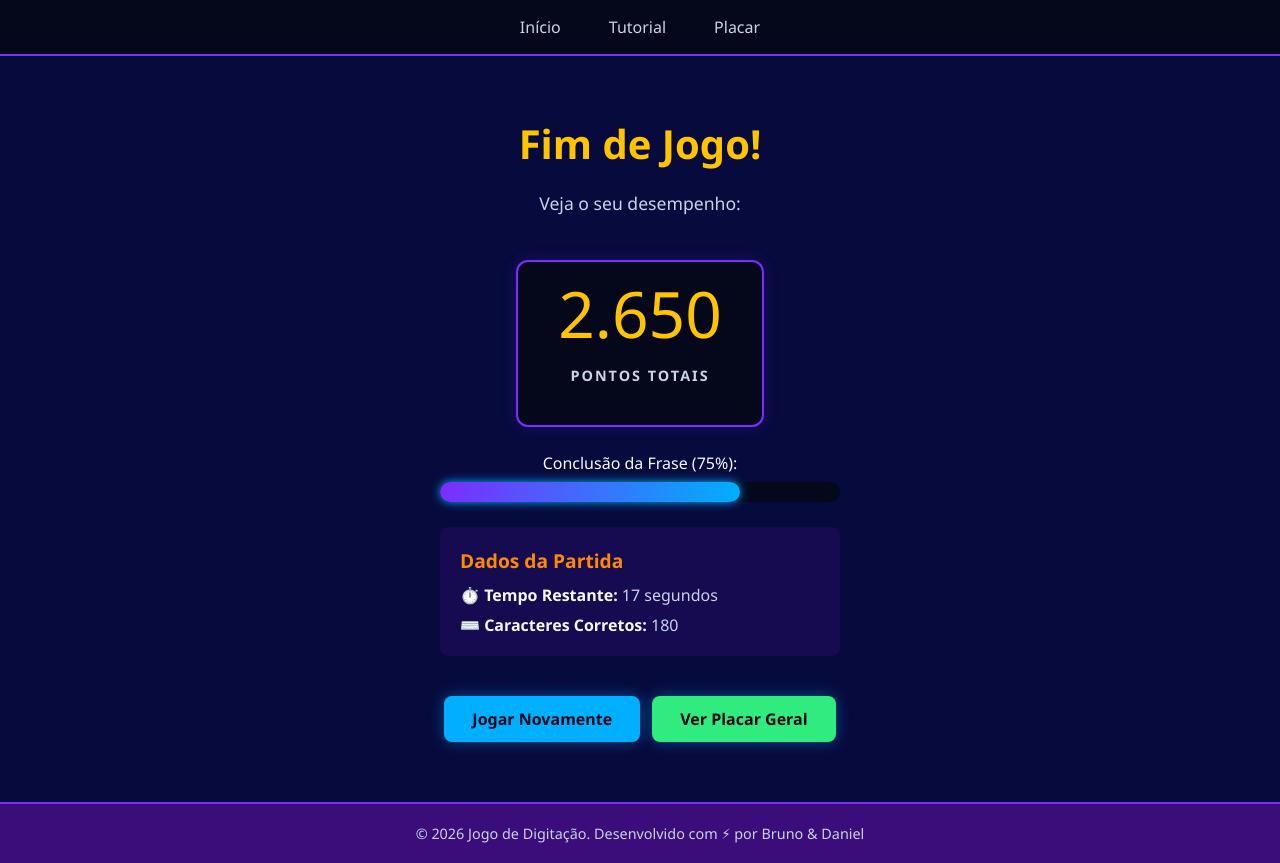
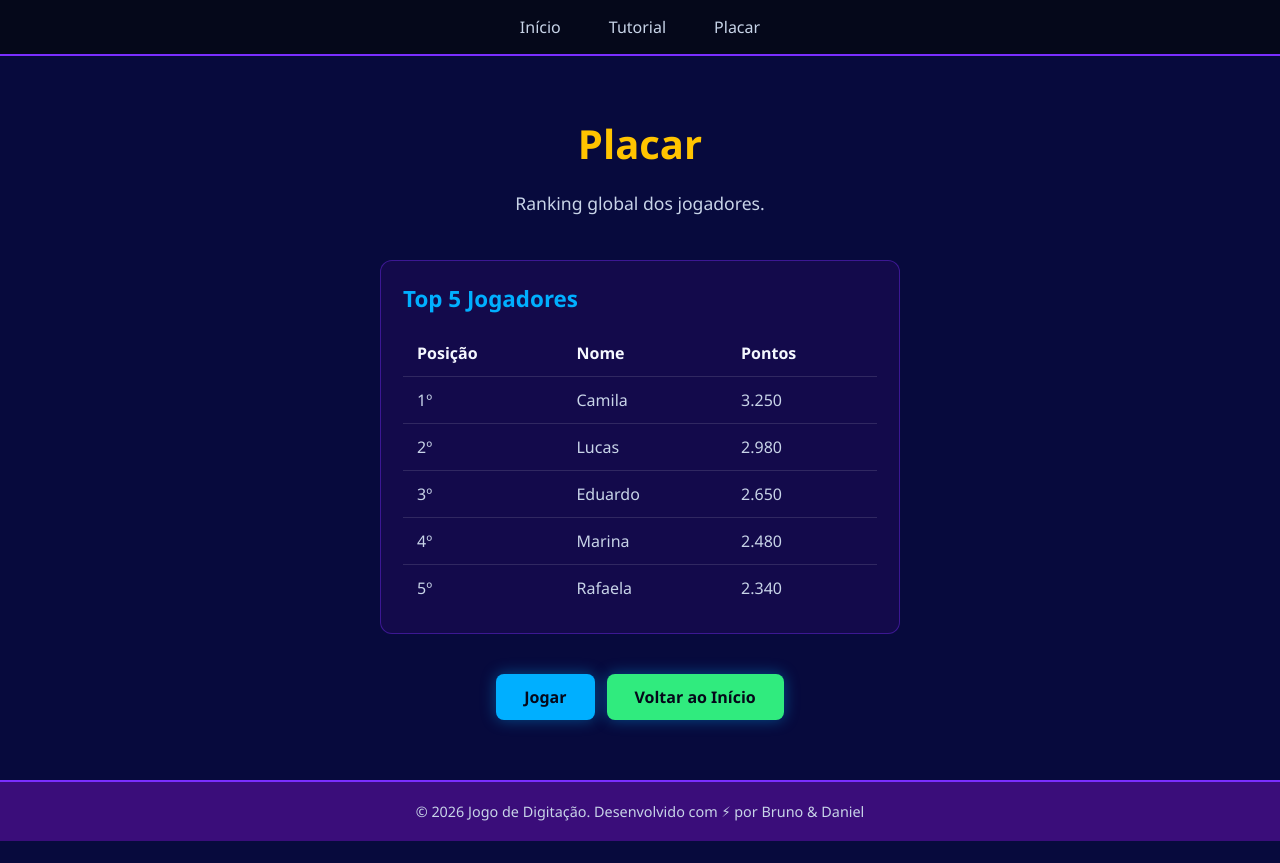
Before and after one commit to dbarrosodev/projeto-ifpa-jogo-digitacao, a website: page telas/placar.html in a window 1280 px wide. After the commit the page ends 841 px from the top, so only its background shows below. Drawn offline with Linux system fonts and the light colour scheme.

Commit message:
feat: adicionar botão de resultados e melhorar tela de placar
- adiciona link “Ver Resultados” na página inicial
- atualiza placar.html para exibir ranking global em tabela
- inclui estilos de layout para o placar geral em style.css

```diff
--- a/styles/style.css
+++ b/styles/style.css
@@ -370,6 +370,47 @@ progress::-webkit-progress-value {
   color: var(--txt-principal);
 }
 
+.placar-geral-container {
+  width: 100%;
+  max-width: 520px;
+  padding: 22px;
+  border-radius: 12px;
+  background-color: rgba(58, 13, 122, 0.25);
+  border: 1px solid rgba(122, 46, 255, 0.4);
+  text-align: left;
+}
+
+.placar-geral-container h2 {
+  margin-bottom: 16px;
+  font-size: 1.4rem;
+  color: var(--neon-azul);
+}
+
+.tabela-placar {
+  width: 100%;
+  border-collapse: collapse;
+}
+
+.tabela-placar th,
+.tabela-placar td {
+  padding: 12px 14px;
+  border-bottom: 1px solid rgba(255, 255, 255, 0.12);
+}
+
+.tabela-placar th {
+  color: var(--txt-principal);
+  text-align: left;
+  font-weight: 700;
+}
+
+.tabela-placar td {
+  color: var(--txt-secundario);
+}
+
+.tabela-placar tr:last-child td {
+  border-bottom: none;
+}
+
 .acoes-placar {
   display: flex;
   flex-wrap: wrap;
--- a/telas/placar.html
+++ b/telas/placar.html
@@ -19,34 +19,52 @@
     <main class="conteudo">
       <div class="caixa-placar">
 
-        <h1>Fim de Jogo!</h1>
-        <p class="subtitulo-placar">Veja o seu desempenho:</p>
+        <h1>Placar</h1>
+        <p class="subtitulo-placar">Ranking global dos jogadores.</p>
 
-        <!-- Pontuação Principal -->
-        <section class="pontuacao-container">
-          <p class="pontos-grandes">2.650</p>
-          <p class="pontos-label">PONTOS TOTAIS</p>
+        <section class="placar-geral-container">
+          <h2>Top 5 Jogadores</h2>
+          <table class="tabela-placar">
+            <thead>
+              <tr>
+                <th>Posição</th>
+                <th>Nome</th>
+                <th>Pontos</th>
+              </tr>
+            </thead>
+            <tbody>
+              <tr>
+                <td>1º</td>
+                <td>Camila</td>
+                <td>3.250</td>
+              </tr>
+              <tr>
+                <td>2º</td>
+                <td>Lucas</td>
+                <td>2.980</td>
+              </tr>
+              <tr>
+                <td>3º</td>
+                <td>Eduardo</td>
+                <td>2.650</td>
+              </tr>
+              <tr>
+                <td>4º</td>
+                <td>Marina</td>
+                <td>2.480</td>
+              </tr>
+              <tr>
+                <td>5º</td>
+                <td>Rafaela</td>
+                <td>2.340</td>
+              </tr>
+            </tbody>
+          </table>
         </section>
 
-        <!-- Barra de Progresso da Frase -->
-        <section class="progresso-container">
-          <label for="progresso-frase">Conclusão da Frase (75%):</label>
-          <progress id="progresso-frase" max="100" value="75">75%</progress>
-        </section>
-
-        <!-- Detalhes da Partida -->
-        <section class="detalhes-container">
-          <h3>Dados da Partida</h3>
-          <ul>
-            <li>⏱️ <strong>Tempo Restante:</strong> 17 segundos</li>
-            <li>⌨️ <strong>Caracteres Corretos:</strong> 180</li>
-          </ul>
-        </section>
-
-        <!-- Ações -->
         <nav class="acoes-placar">
-          <a href="/telas/jogo.html" class="btn btn--azul">Jogar Novamente</a>
-          <a href="/telas/placar.html" class="btn btn--verde">Ver Placar Geral</a>
+          <a href="/telas/jogo.html" class="btn btn--azul">Jogar</a>
+          <a href="/index.html" class="btn btn--verde">Voltar ao Início</a>
         </nav>
 
       </div>
```
Also changed, not shown: index.html (+4 -1 lines), telas/resultado.html (added, +63 -0 lines), 1 other file.
